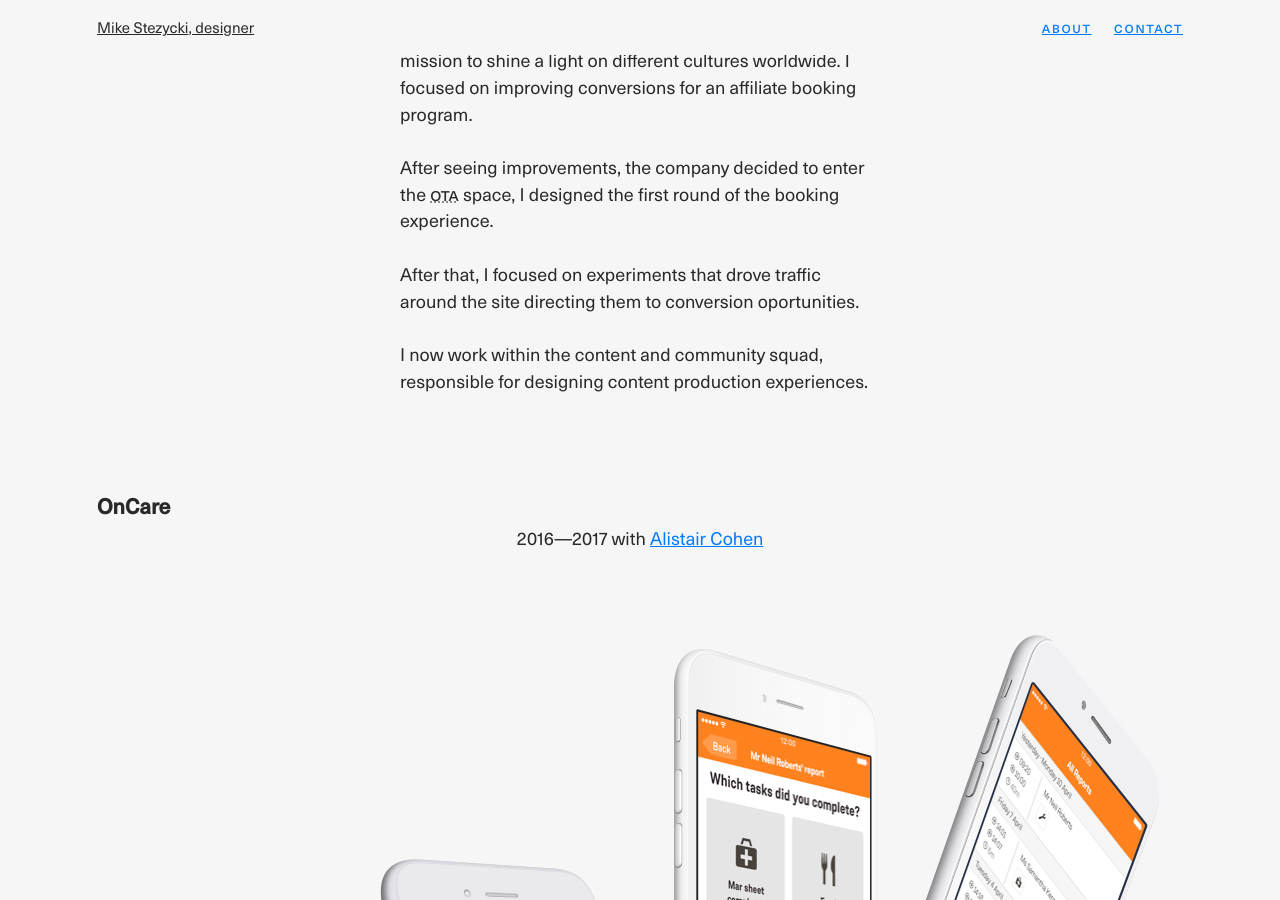
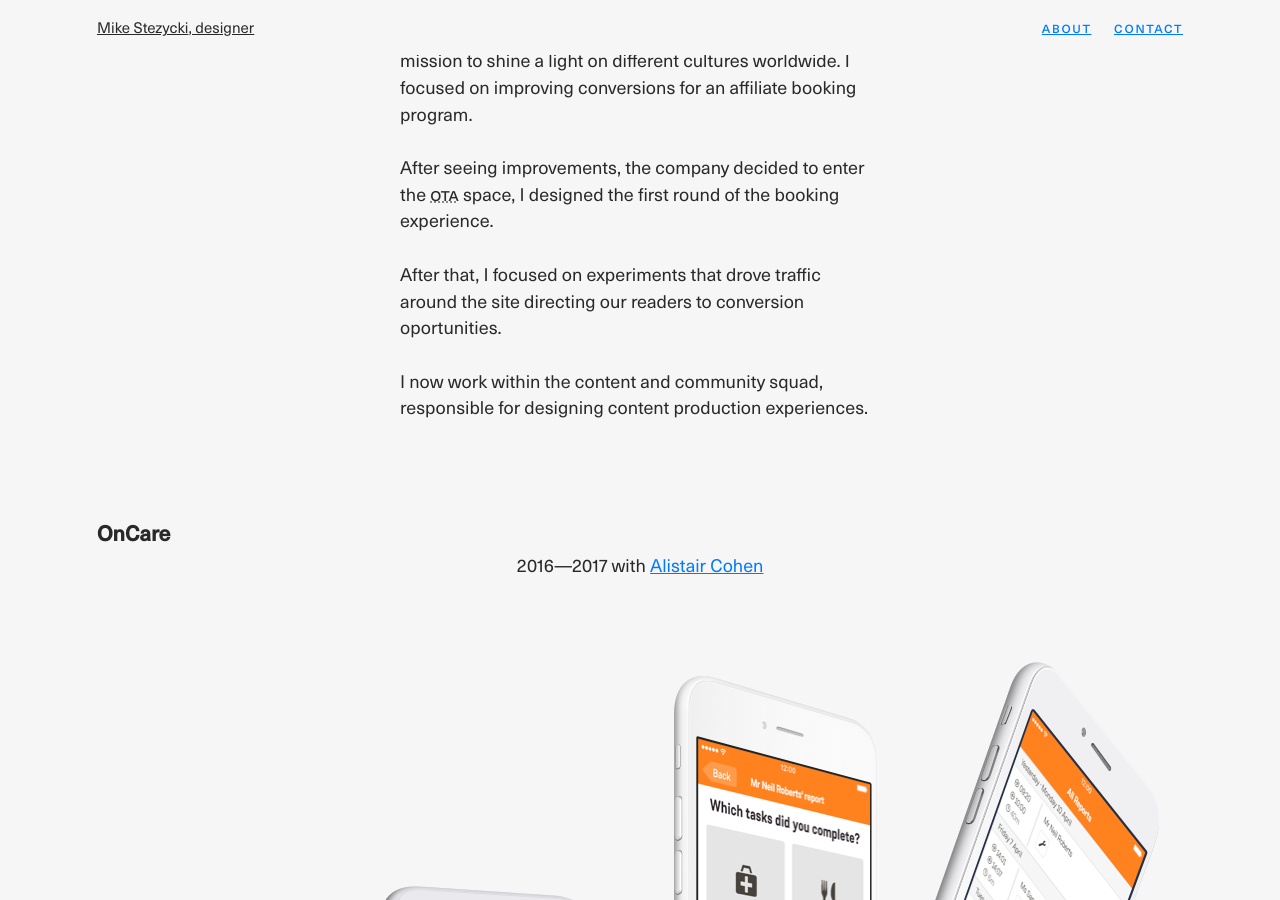
Before and after one commit to mr-stezz/mr-stezz.github.io, a Jekyll site: the page built from index.html, in a window 1280 px wide and 900 px high, scrolled down 607 px. Built offline with Jekyll 4.4.1, drawn with Linux system fonts in a browser that asks for light colours.

Commit message:
Make changes to Culture Trip section

```diff
--- a/_includes/_projects.culture-trip.html
+++ b/_includes/_projects.culture-trip.html
@@ -5,7 +5,7 @@
   	<a href="https://theculturetrip.com" title="Location based inspiration and content to make you feel like a local, everywhere.">Culture Trip</a> is a media, entertainment and technology company in the travel vertical.<br><br>
   	I joined as a product designer to work alongside the small product and tech team, based in Tel Aviv, on improving the website and native mobile apps. In early 2018, the company raised 80 million dollars in a series B round, continuing its mission to shine a light on different cultures worldwide. I focused on improving conversions for an affiliate booking program.<br><br>
 	After seeing improvements, the company decided to enter the <abbr title="Online Travel Agent">OTA</abbr> space, I designed the first round of the booking experience.<br><br>
-	After that, I focused on experiments that drove traffic around the site directing them to conversion oportunities.<br><br>
+	After that, I focused on experiments that drove traffic around the site directing our readers to conversion oportunities.<br><br>
 	I now work within the content and community squad, responsible for designing content production experiences.
   </p>
 </section>
```
